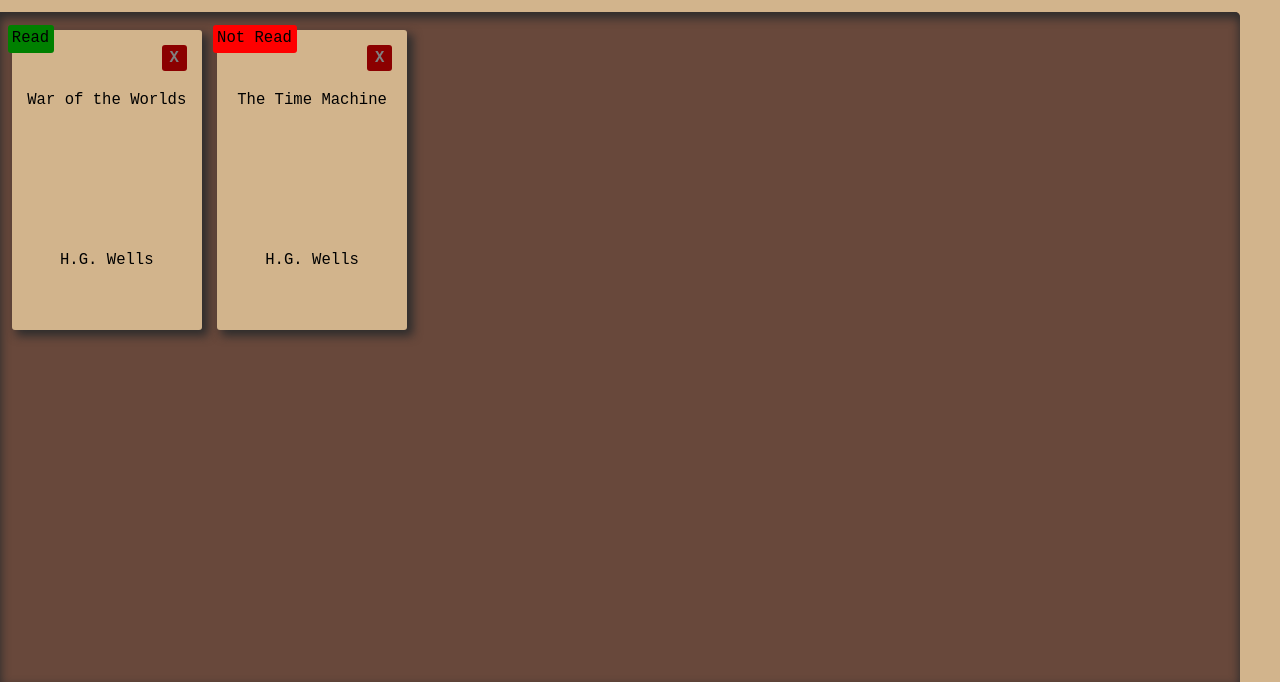
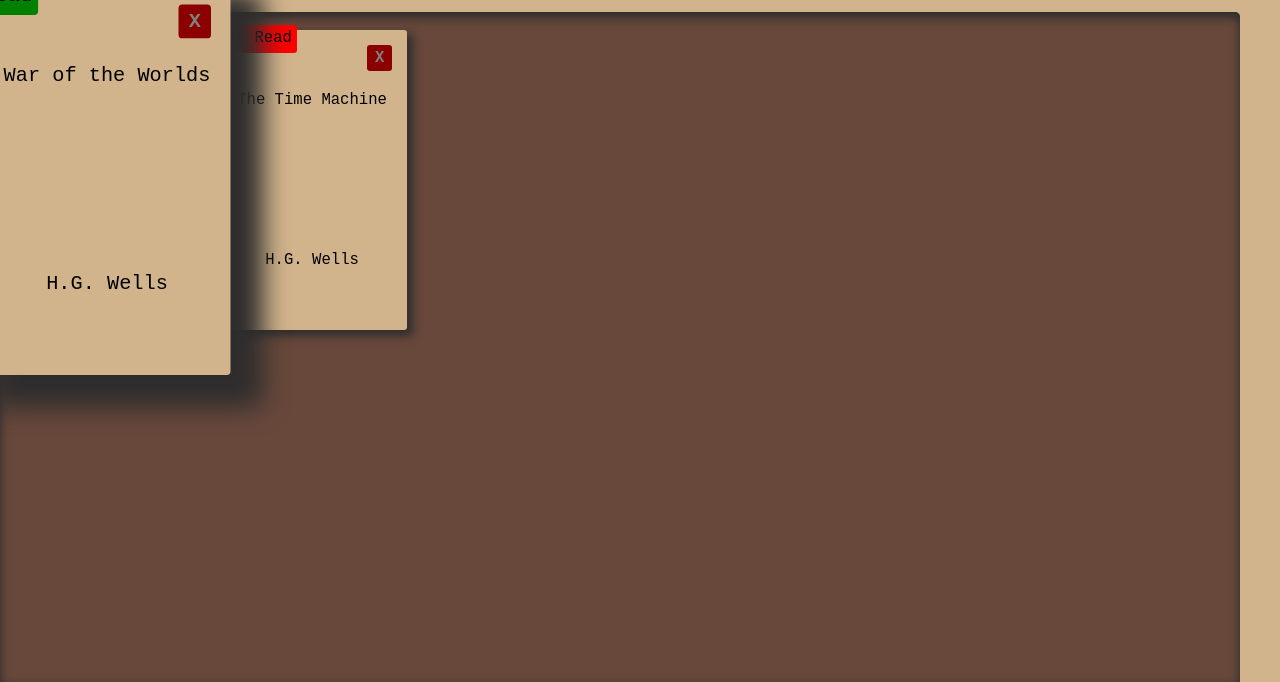
Before and after one commit to jip101/library, a plain HTML site: page index.html in a window 1280 px wide. In both pictures the pointer is over the element 106 px from the left and 298 px from the top of the page. Shown: the part 118-800 px from the top of the page. Drawn offline with Linux system fonts and the light colour scheme.

Commit message:
fix book hover effect

```diff
--- a/style.css
+++ b/style.css
@@ -114,7 +114,7 @@ main {
     cursor: pointer;
 }
 
-.book:focus {
+.book:hover {
     transform: scale(130%);
     transition: 100ms;
     box-shadow: 15px 15px 20px 10px var(--shadow-color);
```
